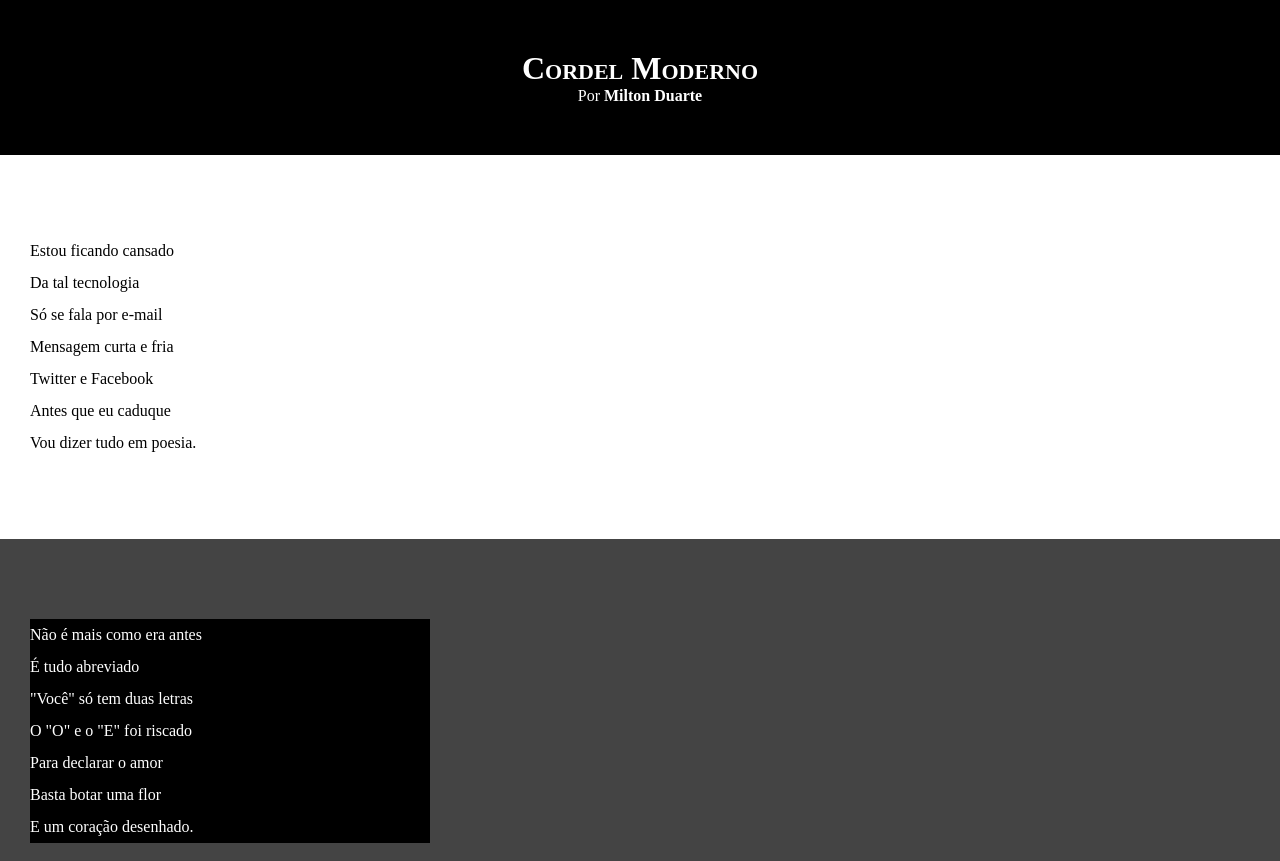
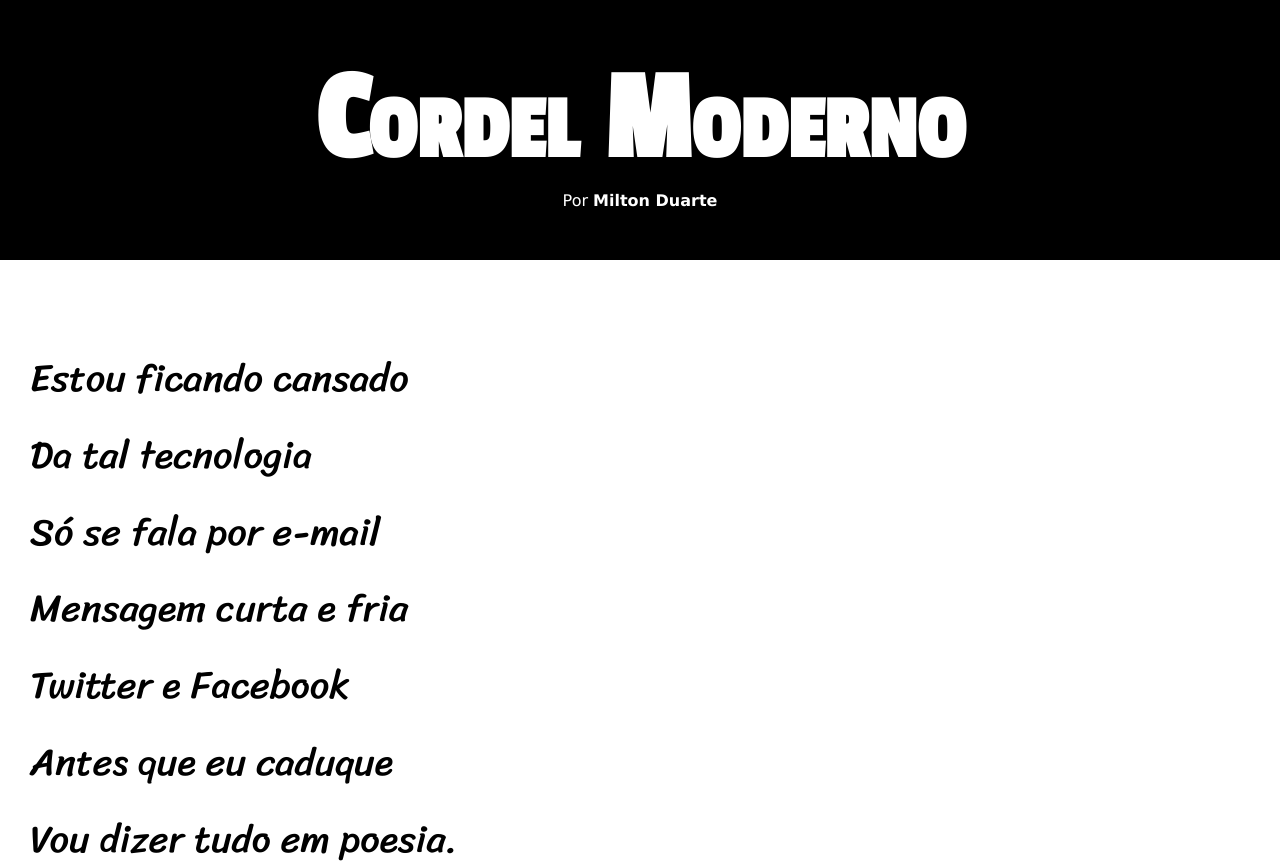
Before and after one commit to felipesoareseng7/estudos, a plain HTML site: page desafios/desafio-012/index.html in a window 1280 px wide. Shown: the top 861 px of the page. Drawn offline with Linux system fonts and the light colour scheme.

Commit message:
atualização de estilos desafio 12

```diff
--- a/desafios/desafio-012/estilo/style.css
+++ b/desafios/desafio-012/estilo/style.css
@@ -1,13 +1,26 @@
 @charset "UTF-8";
+
+@import url('https://fonts.googleapis.com/css2?family=Kaushan+Script&family=Passion+One&family=Sriracha&family=Work+Sans:ital,wght@0,100;0,200;0,300;0,500;0,600;0,700;1,100;1,200;1,300;1,400;1,500;1,600&display=swap');
+@import url('https://fonts.googleapis.com/css2?family=Kaushan+Script&family=Sriracha&family=Work+Sans:ital,wght@0,100;0,200;0,300;0,500;0,600;0,700;1,100;1,200;1,300;1,400;1,500;1,600&display=swap');
+
+:root {
+
+    --fonte1:Verdana, Geneva, Tahoma, sans-serif;
+    --fonte2:'Passion One', sans-serif;
+    --fonte3: 'Sriracha', cursive;
+
+}
 
 * {
     margin: 0px;
     padding: 0px;
+
 }
 
 html, body {
     min-height: 100vh;
     background-color: darkgray;
+    font-family: var(--fonte1);
 }
 
 header {
@@ -19,6 +32,8 @@ header {
 header > h1 {
     padding-top: 50px;
     font-variant: small-caps;
+    font-family: var(--fonte2);
+    font-size: 10vw;
 }
 
 header > p {
@@ -40,6 +55,8 @@ padding-top: 10vh;
 padding-bottom: 10vh;
 line-height: 2em;
 padding-left: 30px;
+font-family: var(--fonte3);
+font-size: 3.0vw;
 }
 
 section.normal {
@@ -53,8 +70,10 @@ color: white;
 }
 
 section.imagem > p {
-    width: 400px;
+
     background-color: black;
+    display: inline-block;
+    padding: 5px;
 }
 
 
```
